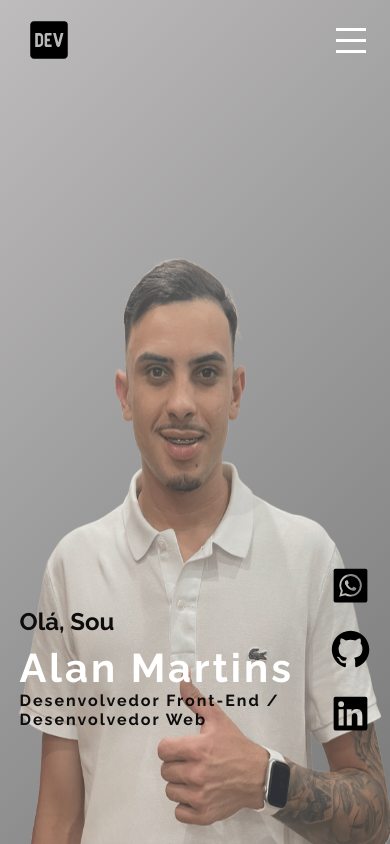
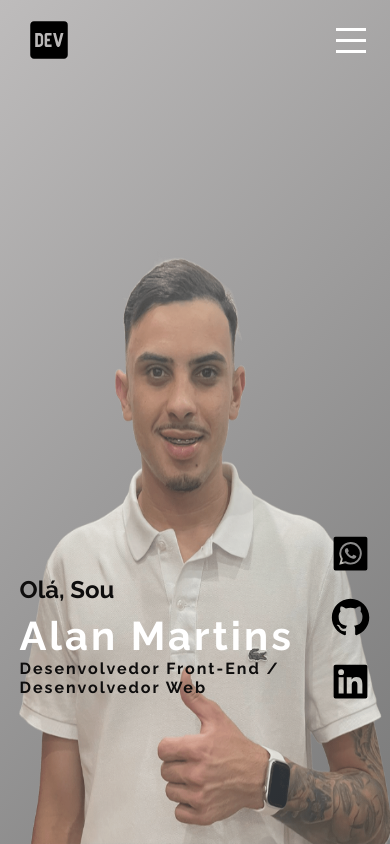
Before and after one commit to martinsalan2003/Portifolio-Alan, a React (Vite) app in the folder portifolioAlan/: page / in a window 390 px wide. Shown: the top 844 px of the page. Built offline with nearby package versions, Linux system fonts and the light colour scheme.

Commit message:
teste tamanho da font

```diff
--- a/portifolioAlan/src/styles/components/sobre.sass
+++ b/portifolioAlan/src/styles/components/sobre.sass
@@ -92,7 +92,7 @@ section
             height: 100% !important
             padding: 5% !important
             gap: 0.5em !important
-            bottom: 6em
+            bottom: 8em
 
             h1
                 margin: 0 !important
```
